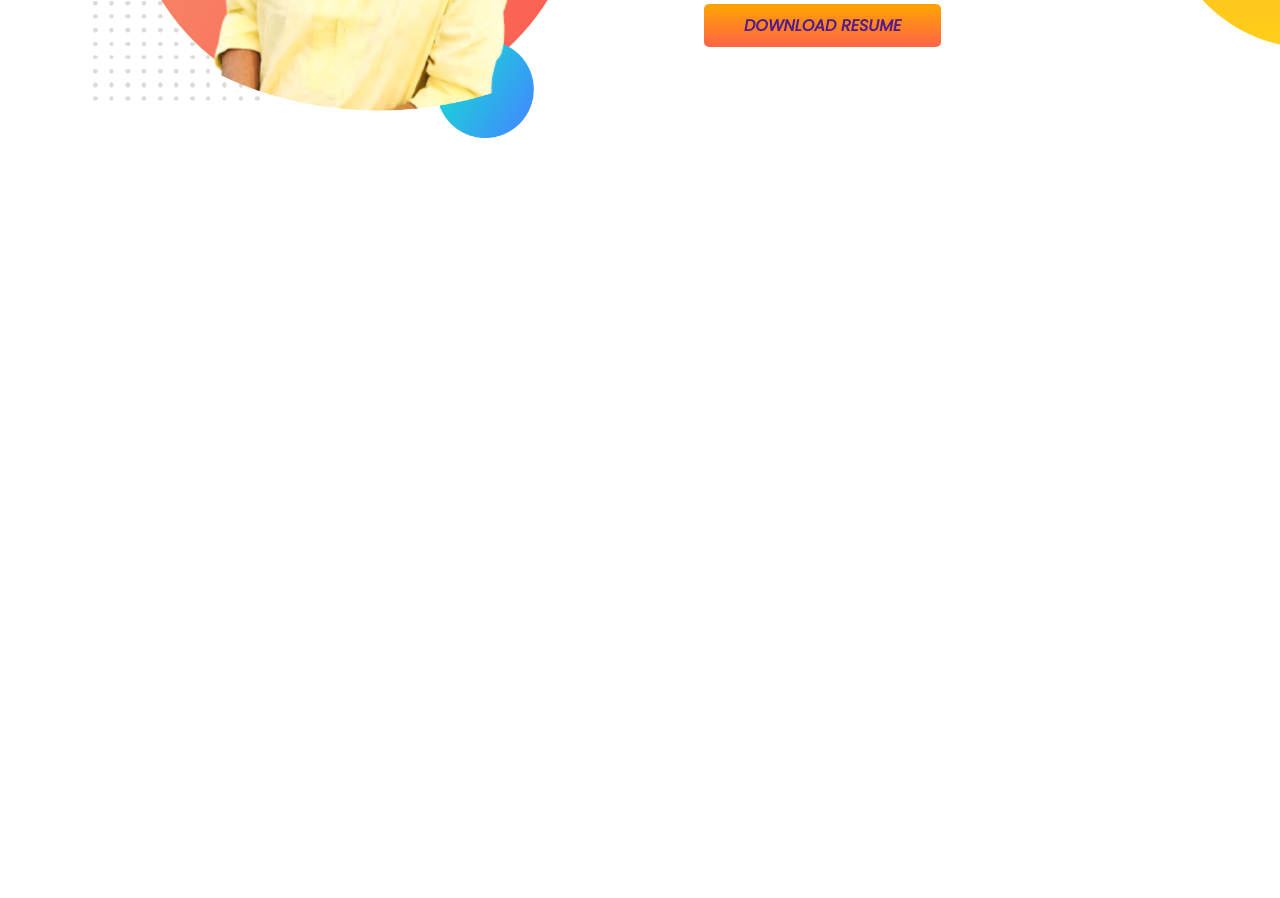
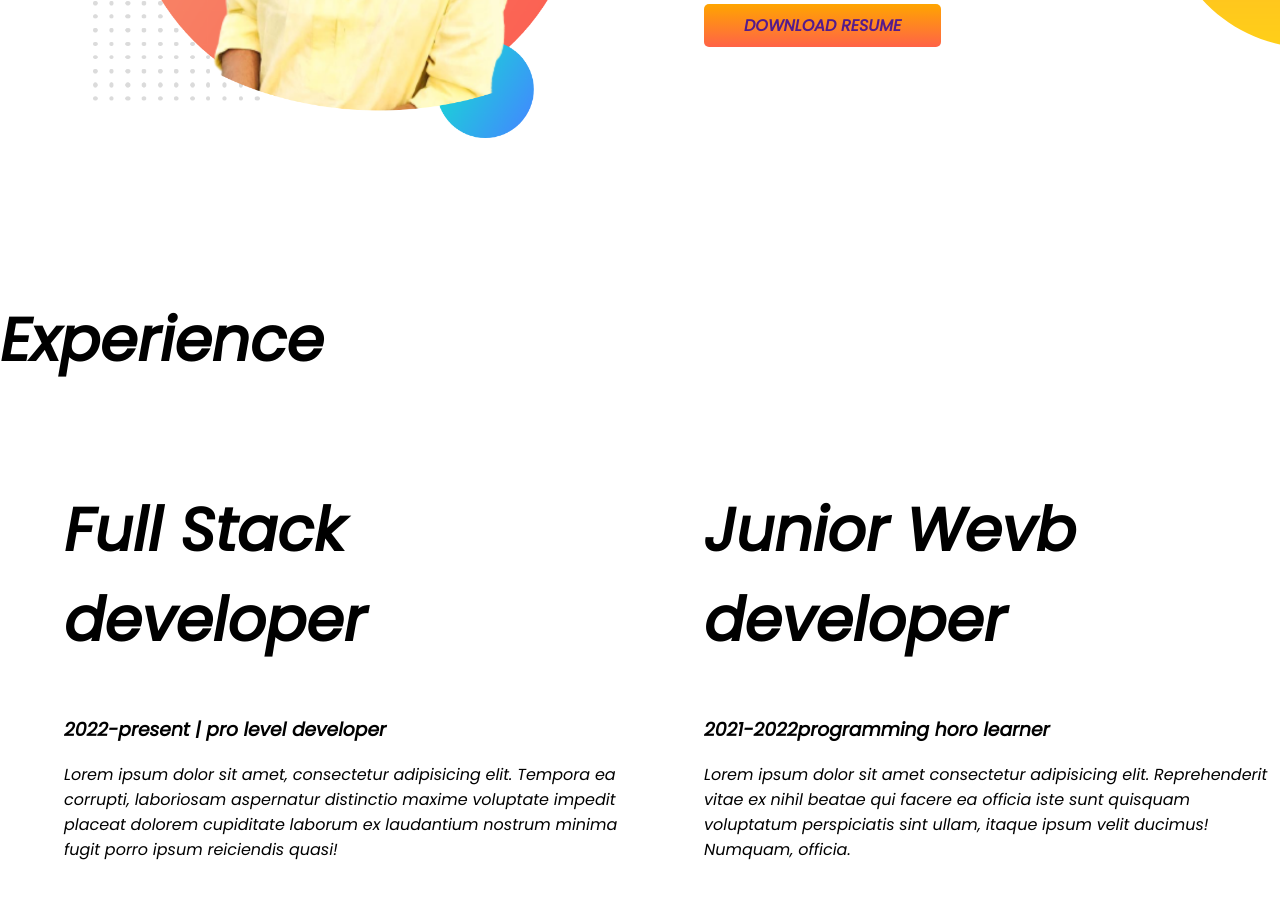
Before and after one commit to mansib1992/practice-developer-portfolio, a plain HTML site: page index.html in a window 1280 px wide. Shown: the part 1106-2004 px from the top of the page. Before the commit the page ends 1401 px from the top, so only its background shows below. Drawn offline with Linux system fonts and the light colour scheme.

Commit message:
third push

```diff
--- a/index.html
+++ b/index.html
@@ -13,7 +13,7 @@
 </head>
 
 <body>
-    <section class="top-banner">
+    <section class="top-banner flexible-container">
         <div class="half-width">
             <h1>Welcome To</h1>
             <h1><span>Ayon</span> <span>Mansib</span> World!</h1>
@@ -31,7 +31,7 @@
     </section>
 
 
-    <section class="dream-big">
+    <section class="dream-big flexible-container">
         <div class="half-width">
             <img src="images/my-bg-pic-3.png.png" alt="">
         </div>
@@ -48,6 +48,28 @@
         </div>
     </section>
 
+    <section class="experience-area">
+        <h1>Experience</h1>
+        <div class="flexible-container">
+            <div class="half-width">
+                <h1>Full Stack developer</h1>
+                <h3>2022-present | pro level developer</h3>
+                <p>Lorem ipsum dolor sit amet, consectetur adipisicing elit. Tempora ea corrupti, laboriosam aspernatur
+                    distinctio maxime voluptate impedit placeat dolorem cupiditate laborum ex laudantium nostrum minima
+                    fugit porro ipsum reiciendis quasi!</p>
+            </div>
+            <div class="half-width">
+                <h1>Junior Wevb developer</h1>
+                <h3>2021-2022programming horo learner</h3>
+                <p>Lorem ipsum dolor sit amet consectetur adipisicing elit. Reprehenderit vitae ex nihil beatae qui
+                    facere
+                    ea officia iste sunt quisquam voluptatum perspiciatis sint ullam, itaque ipsum velit ducimus!
+                    Numquam,
+                    officia.</p>
+            </div>
+        </div>
+    </section>
+
 </body>
 
 </html>
--- a/style.css
+++ b/style.css
@@ -13,7 +13,7 @@ span {
     color: orange;
 }
 
-section {
+.flexible-container {
     display: flex;
     margin-bottom: 150px;
 }
```
